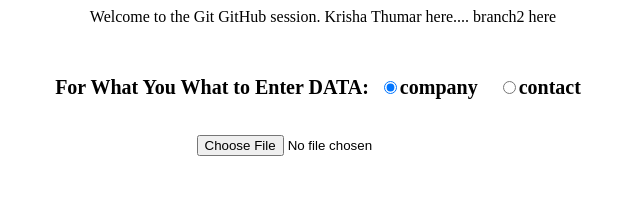
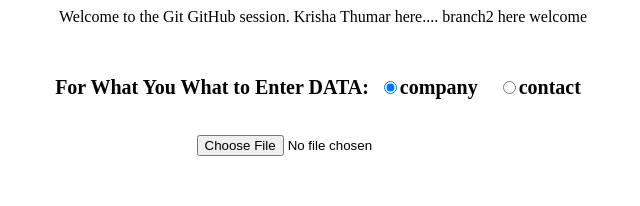
Before and after one commit to thumarkrisha/ShipmentPlacement, a React (Create React App) app in the folder shipmnt-app/: page / in a window 1280 px wide. Shown: the top 206 px of the page, without its empty margins (317-957 px from the left). Built offline with nearby package versions, Linux system fonts and the light colour scheme.

Commit message:
branch2 welcome changes

```diff
--- a/shipmnt-app/src/App.js
+++ b/shipmnt-app/src/App.js
@@ -8,7 +8,7 @@
       Welcome to the Git GitHub session.
           Krisha Thumar here....
 
-          branch2 here
+          branch2 here welcome
       <InpuFile/>
     </div>
   );
```
